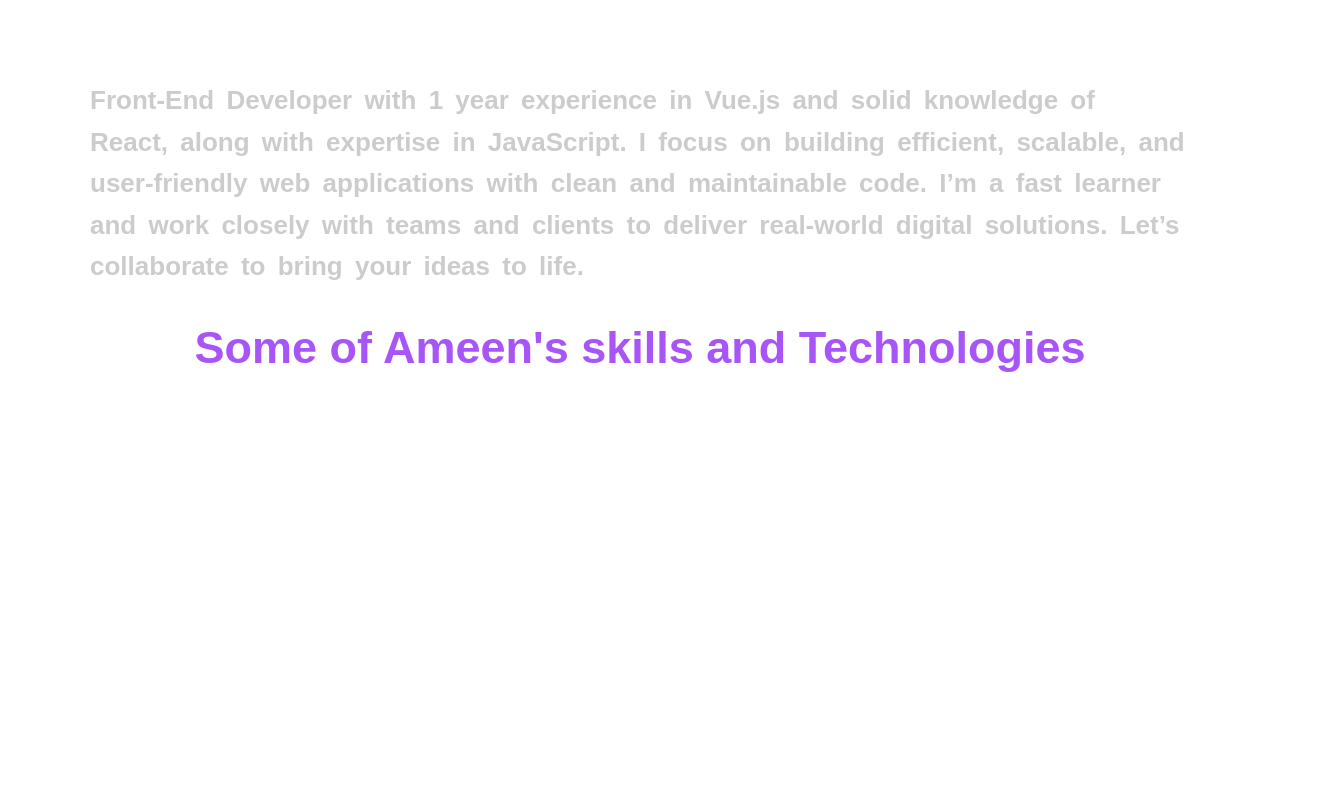
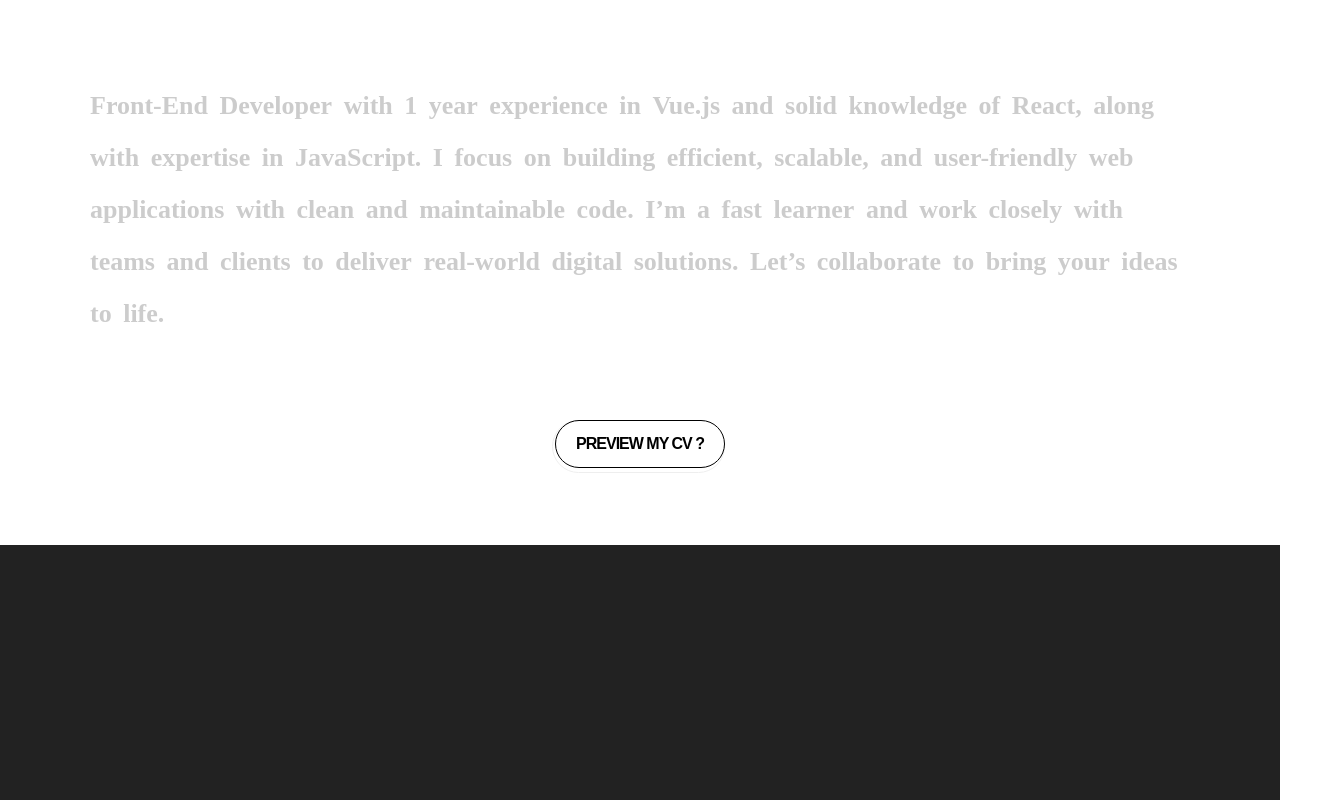
Before and after one commit to ameenmv/Portfolio, a Vue app: page / in a window 1280 px wide. Shown: the part 1840-2640 px from the top of the page, 1342 px wide, since content can reach past the window. Built offline with nearby package versions, Linux system fonts and the light colour scheme.

Commit message:
remove 40 draggable and stay with 6 draggable

```diff
--- a/src/components/About.vue
+++ b/src/components/About.vue
@@ -15,43 +15,61 @@
       ></video>
     </div>
     <div class="containerr content">
-      <p
-        ref="animatedText"
-        class="text-[26px] font-semibold mt-[200px] animated-text"
-      >
-        Front-End Developer with 1 year experience in Vue.js and solid knowledge
-        of React, along with expertise in JavaScript. I focus on building
-        efficient, scalable, and user-friendly web applications with clean and
-        maintainable code. I’m a fast learner and work closely with teams and
-        clients to deliver real-world digital solutions. Let’s collaborate to
-        bring your ideas to life.
-      </p>
-      <p class="mt-6 text-[45px] font-bold text-center text-[var(--sc)]">
+      <div class="relative trigger">
+        <p
+          ref="animatedText"
+          class="text-[26px] font-semibold mt-[200px] animated-text relative leading-[2] font2"
+        >
+          Front-End Developer with 1 year experience in Vue.js and solid
+          knowledge of React, along with expertise in JavaScript. I focus on
+          building efficient, scalable, and user-friendly web applications with
+          clean and maintainable code. I’m a fast learner and work closely with
+          teams and clients to deliver real-world digital solutions. Let’s
+          collaborate to bring your ideas to life.
+        </p>
+        <div
+          class="box font2 absolute left-[-150px] top-[-20px] !rotate-[-2deg]"
+        >
+          Vue.js
+        </div>
+        <div class="box font2 absolute left-[-150px] top-[45%] !rotate-[-2deg]">
+          React.js
+        </div>
+        <div
+          class="box font2 absolute left-[-150px] bottom-[-60px] !rotate-[-2deg]"
+        >
+          Tailwind CSS
+        </div>
+        <div
+          class="box font2 absolute right-[-150px] top-[-20px] !rotate-[2deg]"
+        >
+          Gsap
+        </div>
+        <div class="box font2 absolute right-[-150px] top-[45%] !rotate-[2deg]">
+          PHP
+        </div>
+        <div
+          class="box font2 absolute right-[-150px] bottom-[-60px] !rotate-[2deg]"
+        >
+          Laravel
+        </div>
+      </div>
+      <!-- <p class="mt-6 text-[45px] font-bold text-center text-[var(--sc)]">
         Some of Ameen's skills and Technologies
-      </p>
-      <div class="flex gap-5 flex-wrap mt-10 font2">
+      </p> -->
+      <!-- <div class="flex gap-5 flex-wrap mt-10 font2">
         <div v-for="skill in skills" :key="skill.id" class="box">
           {{ skill }}
         </div>
-      </div>
-      <div class="flex gap-5 flex-wrap mt-10 font2">
-        <div v-for="skill in skills2" :key="skill.id" class="box">
-          {{ skill }}
-        </div>
-      </div>
-      <div class="flex gap-5 flex-wrap mt-10 font2">
-        <div v-for="skill in skills3" :key="skill.id" class="box">
-          {{ skill }}
-        </div>
-      </div>
+      </div> -->
+
       <a
         href="https://drive.google.com/file/d/1z3-1ywBLo2t6o5o213GaHjmgw6wl73it/view?usp=drive_link"
         target="_blank"
         ><div class="w-[100%] flex justify-center">
-          <div class="btnn ml-5 relative mt-20">
+          <div class="btnn relative mt-20">
             <div class="btn">Preview My CV ?</div>
             <div class="btn2"></div>
-
             <img src="../assets/star.svg" class="onesvg svgg" alt="" />
             <img src="../assets/star.svg" class="twosvg svgg" alt="" />
             <img src="../assets/star.svg" class="threesvg svgg" alt="" />
@@ -199,7 +217,7 @@
         opacity: 1,
         stagger: 0.2,
         scrollTrigger: {
-          trigger: ".box", // التريجر هيبقى أول واحدة من .box
+          trigger: ".trigger",
           start: "top 90%",
           end: "bottom 70%",
           scrub: true,
@@ -250,9 +268,10 @@
 
 .btn {
   color: #000;
+  border: 1px solid #000;
 }
 .btn2 {
-  border: 1px solid #000;
+  border: 1px solid #eee;
 }
 
 .btnn:hover .btn {
--- a/src/reuse.css
+++ b/src/reuse.css
@@ -13,13 +13,14 @@
   z-index: 2;
   transition: 0.3s;
   display: inline-block;
+  overflow: hidden;
 }
 .btn2 {
   width: 102%;
-  height: 102%;
+  height: 96%;
   position: absolute;
-  left: -1%;
-  top: 2%;
+  left: -2%;
+  top: 0%;
   z-index: 1;
   border-radius: 50px;
   border: 1px solid var(--white);
@@ -53,8 +54,8 @@
   border: 1px solid var(--white);
 }
 .btnn:hover .btn2 {
-  left: -8%;
-  top: 10%;
+  left: -7%;
+  top: 2%;
   border: 2px solid var(--white);
 }
 .btnn:hover .svgg {
@@ -95,12 +96,13 @@
   content: "";
   position: absolute;
   top: 0;
-  left: 0; /* هتدخل من الشمال */
+  left: 0;
+  /*هتدخلمنالشمال*/
   width: 0%;
   height: 100%;
   background: var(--bg);
   z-index: -1;
-  transition: width 0.5s ease;
+  transition: width 0.2s ease;
   border-radius: 50px;
 }
 
```
